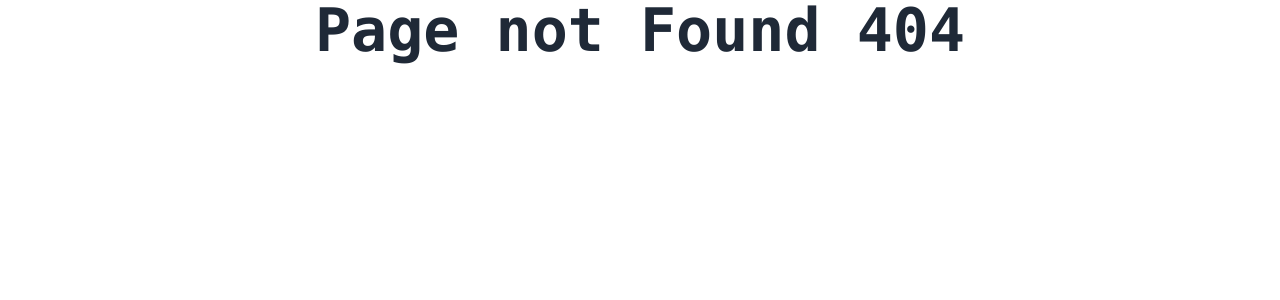
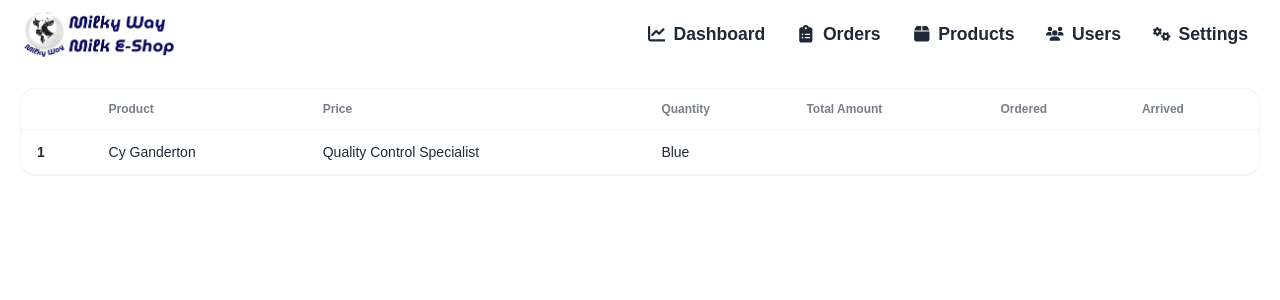
Before and after one commit to johnrico364/milky-way-store, a React (Create React App) app in the folder client/: page /admin/users/transactions/1 in a window 1280 px wide. Before the commit this address had no page. Shown: the top 300 px of the page. Built offline with nearby package versions, Linux system fonts and the light colour scheme; no server answers.

Commit message:
Add: Create user personal transaction route and add a static design

```diff
--- a/client/src/App.tsx
+++ b/client/src/App.tsx
@@ -26,6 +26,7 @@ import { Users } from "./pages/admin/Users";
 import { Settings } from "./pages/admin/Settings";
 import { OrderProduct } from "./pages/user/OrderProduct";
 import { ProductEdit } from "./pages/admin/ProductEdit";
+import { UserTransaction } from "./pages/admin/UserTransaction";
 
 function App() {
   const dispatch = useDispatch();
@@ -61,6 +62,10 @@ function App() {
             <Route path="products" element={<Products />} />
             <Route path="products/edit/:details" element={<ProductEdit />} />
             <Route path="users" element={<Users />} />
+            <Route
+              path="users/transactions/:id"
+              element={<UserTransaction />}
+            />
             <Route path="settings" element={<Settings />} />
           </Route>
 
--- /dev/null
+++ b/client/src/pages/admin/UserTransaction.tsx
@@ -0,0 +1,31 @@
+export const UserTransaction = () => {
+  return (
+    <div className="px-5 pt-5">
+      <div className="overflow-x-auto rounded-box border border-base-content/5 bg-base-100">
+        <table className="table">
+          {/* head */}
+          <thead>
+            <tr>
+              <th></th>
+              <th>Product</th>
+              <th>Price</th>
+              <th>Quantity</th>
+              <th>Total Amount</th>
+              <th>Ordered</th>
+              <th>Arrived</th>
+            </tr>
+          </thead>
+          <tbody>
+            {/* row 1 */}
+            <tr>
+              <th>1</th>
+              <td>Cy Ganderton</td>
+              <td>Quality Control Specialist</td>
+              <td>Blue</td>
+            </tr>
+          </tbody>
+        </table>
+      </div>
+    </div>
+  );
+};
```
